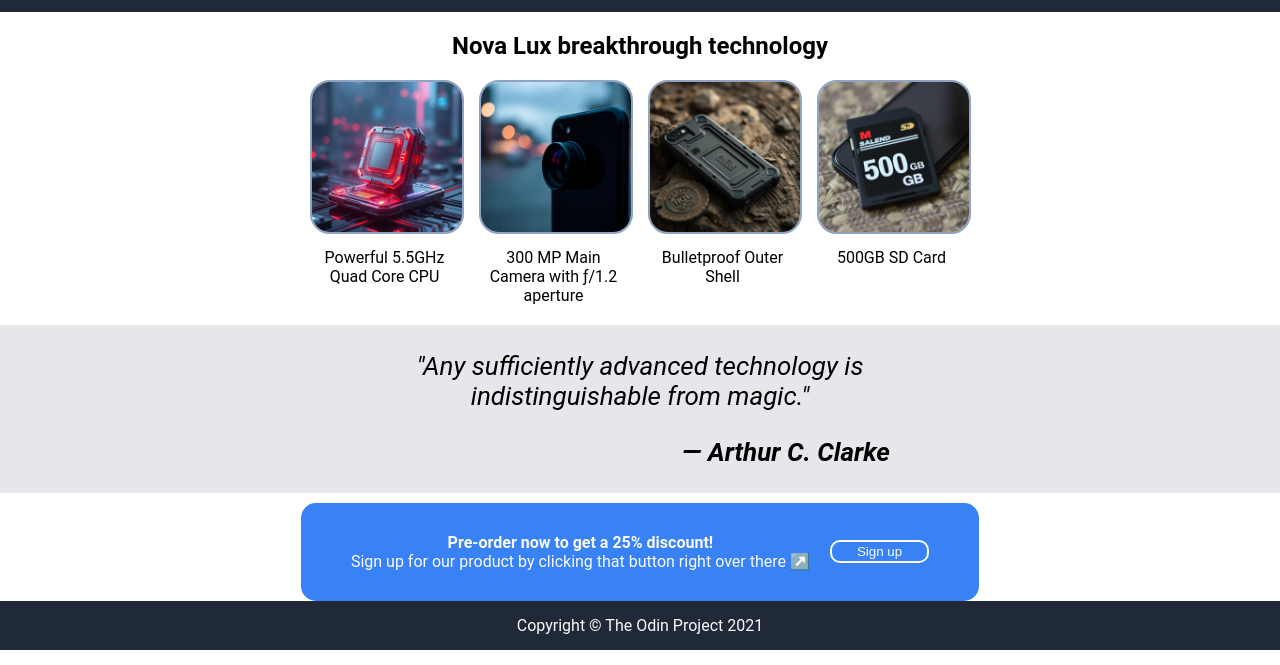
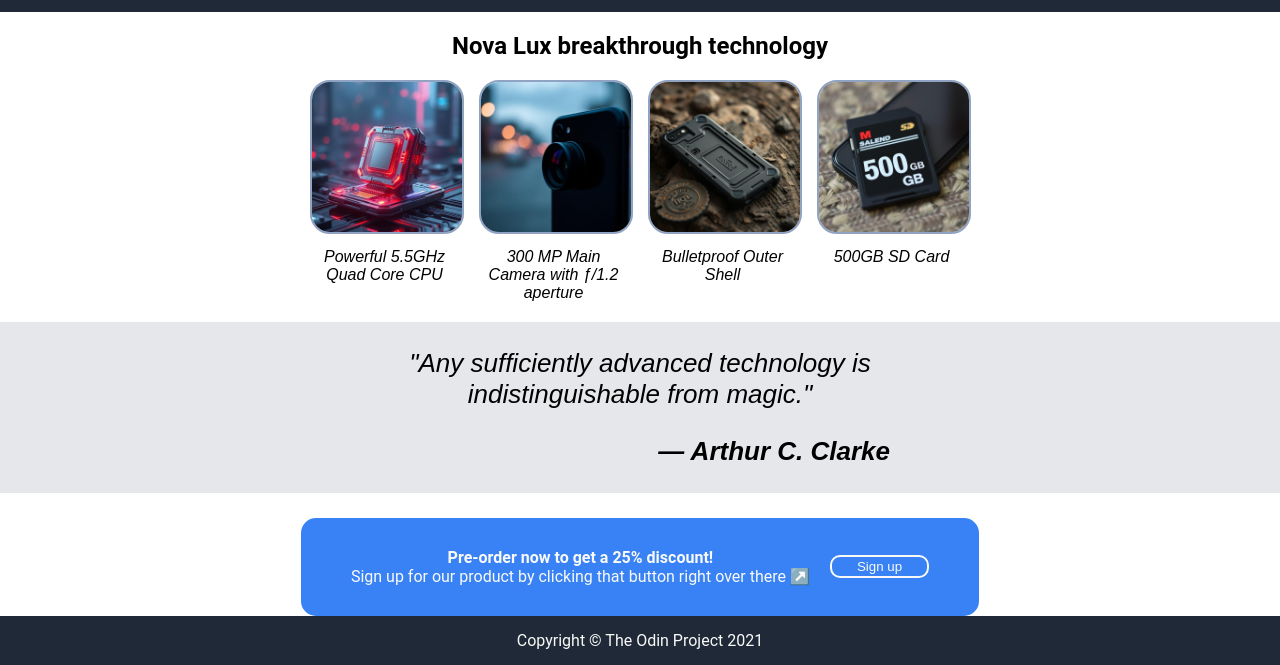
Before and after one commit to lon-C/First_Website_From_Scratch, a plain HTML site: page index.html in a window 1280 px wide. Shown: the part 289-954 px from the top of the page. Drawn offline with Linux system fonts and the light colour scheme.

Commit message:
Added wrap to center images and aligned bottom part

```diff
--- a/style.css
+++ b/style.css
@@ -88,11 +88,14 @@ button:hover {
     display: flex;
     gap: 15px;
     justify-content: center;
+    flex-wrap: wrap;
 }
 
 .subtext {
     max-width: 150px;
     padding-block: 10px;
+    font-family: Brush Script MT, sans-serif;
+    font-style: italic;
 }
 
 .main {
@@ -107,6 +110,7 @@ button:hover {
     background-color: #E5E7EB ;
     margin-block: 10px;
     font-size: 26px;
+    font-family: Brush Script MT, sans-serif;
     font-style: italic;
     gap: 15px;
 }
@@ -123,13 +127,12 @@ button:hover {
 
 .bottom {
     display: flex;
-    justify-content: center;
     gap:20px;
     background-color: #3882F6;
     text-align: center;
     padding-inline: 50px;
     padding-block: 30px;
-    margin: 0 auto;  /*Allows the block to move dynamically 1/2*/
+    margin: 25px auto 0 auto;  /*Allows the block to move dynamically 1/2*/
     border-radius: 15px;
     color: #F9FAF8;
     max-width: fit-content; /*Allows the block to move dynamically 2/2*/
```
